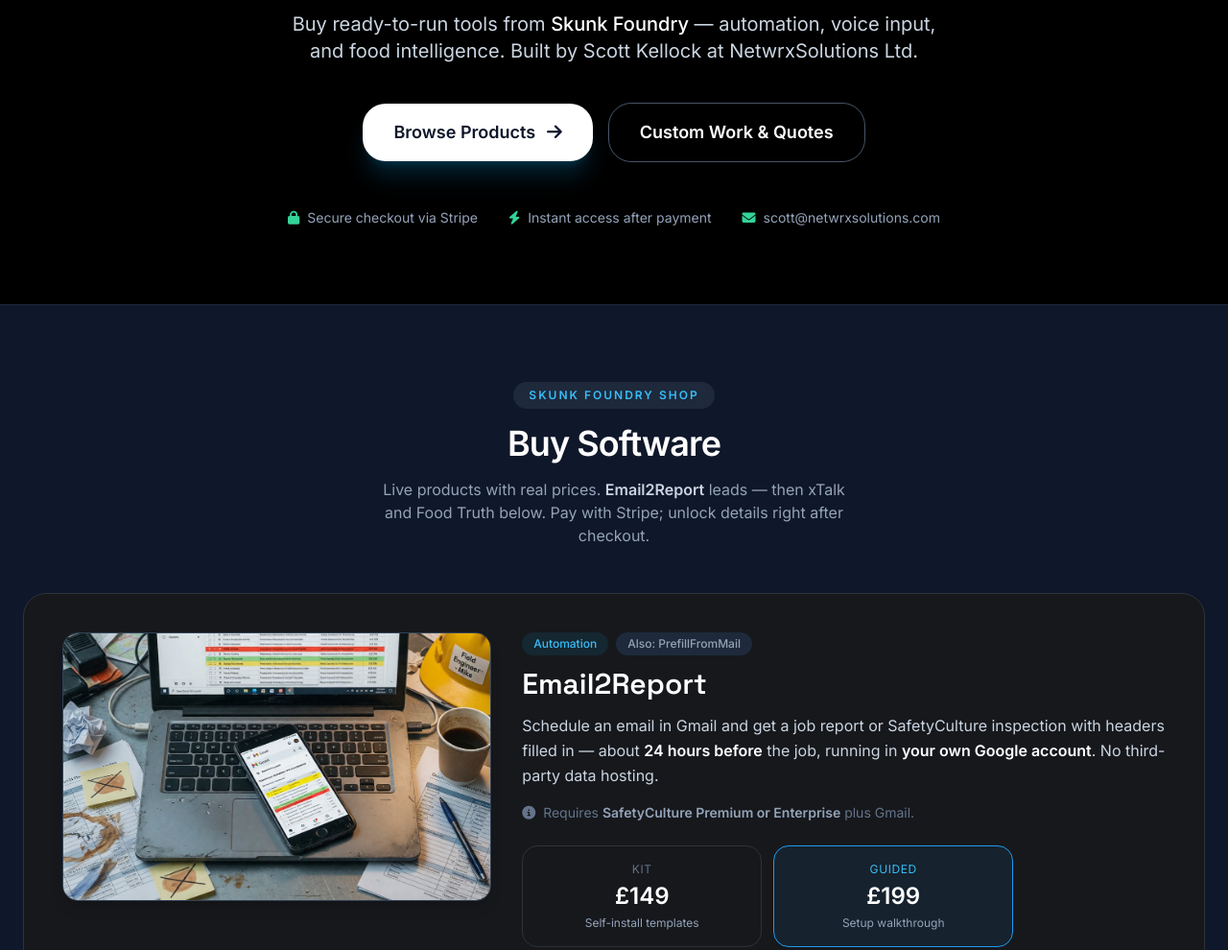
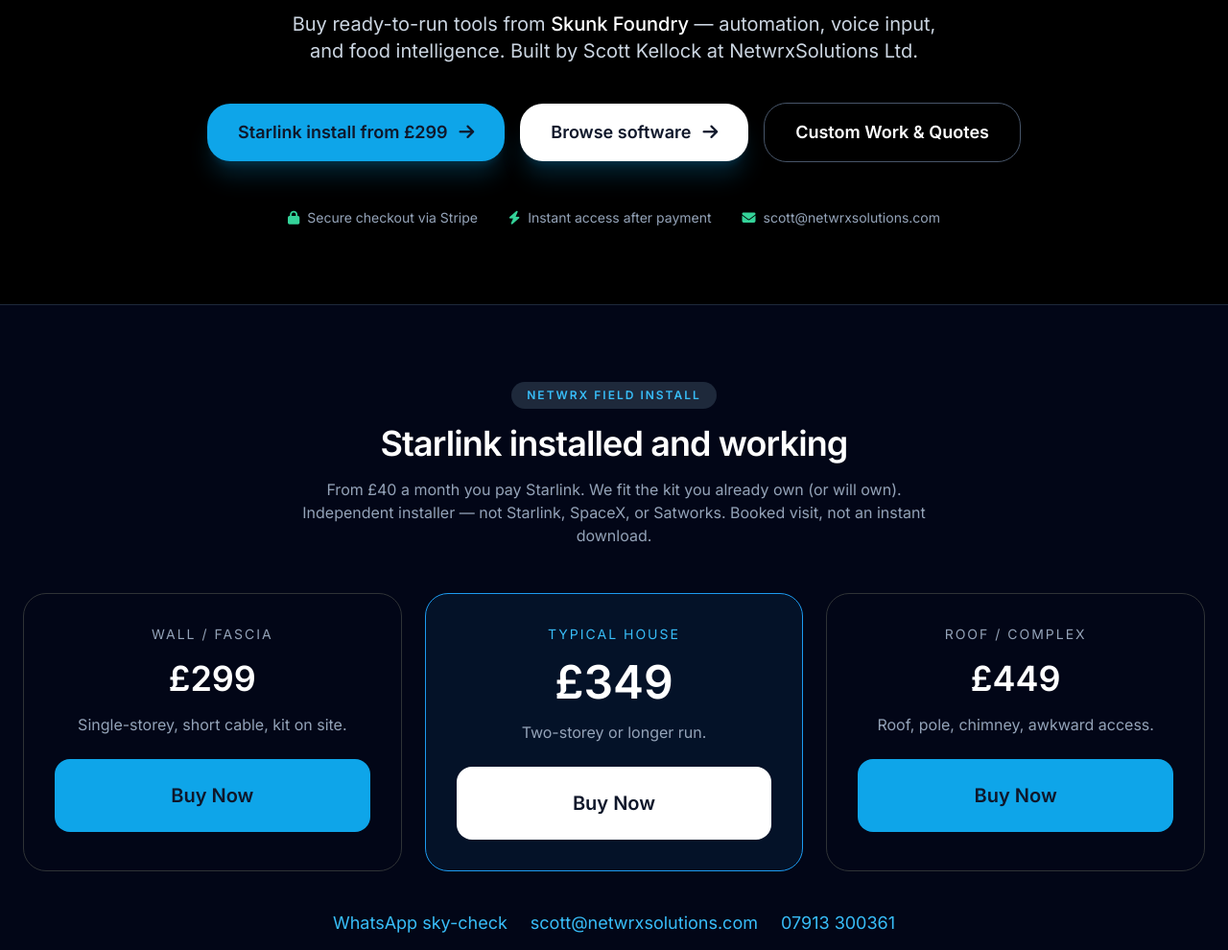
Before and after one commit to cyberbob4269/netwrx-solutions-website, a plain HTML site: page index.html in a window 1280 px wide. Shown: the part 1138-2128 px from the top of the page at 96% size. Drawn offline with nearby package versions, Linux system fonts and the light colour scheme.

Commit message:
Add Starlink install Buy Now tiers above the software shop.

```diff
--- a/index.html
+++ b/index.html
@@ -3,8 +3,8 @@
 <head>
     <meta charset="UTF-8">
     <meta name="viewport" content="width=device-width, initial-scale=1.0">
-    <meta name="description" content="Buy Email2Report, xTalk, and Food Truth from Skunk Foundry — software by Netwrx Solutions Limited, UK.">
-    <title>NetwrxSolutions | Skunk Foundry Software Shop</title>
+    <meta name="description" content="Starlink installed from £299. Also Email2Report, xTalk, and Food Truth from Skunk Foundry — Netwrx Solutions Limited, UK.">
+    <title>NetwrxSolutions | Starlink install · Skunk Foundry shop</title>
     <script src="https://cdn.tailwindcss.com"></script>
     <link rel="stylesheet" href="https://cdnjs.cloudflare.com/ajax/libs/font-awesome/6.5.1/css/all.min.css">
     <!-- Analytics: enable after pointing netwrxsolutions.com at this site.
@@ -115,6 +115,7 @@
             </div>
 
             <div class="hidden md:flex items-center gap-x-8 text-sm font-medium">
+                <a href="#starlink" class="nav-link text-sky-400 hover:text-white">Starlink install</a>
                 <a href="#shop" class="nav-link text-slate-300 hover:text-white">Shop</a>
                 <a href="#citizen-science" class="nav-link text-slate-300 hover:text-white">Citizen Science</a>
                 <a href="#services" class="nav-link text-slate-300 hover:text-white">Services</a>
@@ -124,10 +125,10 @@
             </div>
 
             <div class="flex items-center gap-x-3">
-                <a href="#shop"
-                   class="px-5 py-2.5 text-sm font-semibold bg-white text-slate-900 rounded-2xl hover:bg-slate-100 transition-colors flex items-center gap-x-2">
-                    <i class="fas fa-shopping-bag text-xs"></i>
-                    <span>Shop Now</span>
+                <a href="#starlink"
+                   class="px-5 py-2.5 text-sm font-semibold bg-sky-500 text-slate-900 rounded-2xl hover:bg-sky-400 transition-colors flex items-center gap-x-2">
+                    <i class="fas fa-satellite-dish text-xs"></i>
+                    <span>Starlink</span>
                 </a>
                 <a href="#contact"
                    class="hidden md:flex px-4 py-2.5 text-sm font-medium border border-slate-700 hover:bg-slate-800 rounded-2xl transition-colors">
@@ -159,9 +160,14 @@
             </p>
 
             <div class="flex flex-col sm:flex-row items-center justify-center gap-4">
+                <a href="#starlink"
+                   class="px-8 py-4 text-lg font-semibold bg-sky-500 text-slate-900 rounded-3xl hover:bg-sky-400 transition-all flex items-center justify-center gap-x-3 shadow-xl shadow-sky-500/20">
+                    <span>Starlink install from £299</span>
+                    <i class="fas fa-arrow-right"></i>
+                </a>
                 <a href="#shop"
                    class="px-8 py-4 text-lg font-semibold bg-white text-slate-900 rounded-3xl hover:bg-slate-100 transition-all flex items-center justify-center gap-x-3 shadow-xl shadow-sky-500/20">
-                    <span>Browse Products</span>
+                    <span>Browse software</span>
                     <i class="fas fa-arrow-right"></i>
                 </a>
                 <a href="#contact"
@@ -186,6 +192,45 @@
             </div>
         </div>
     </header>
+
+    <!-- Starlink field install (Netwrx, not Skunk Foundry software) -->
+    <section id="starlink" class="bg-slate-950 border-t border-slate-800 py-20">
+        <div class="max-w-7xl mx-auto px-6">
+            <div class="text-center mb-12">
+                <div class="inline-block px-4 py-1.5 bg-slate-800 text-sky-400 text-xs font-semibold tracking-[2px] rounded-full mb-4">NETWRX FIELD INSTALL</div>
+                <h2 class="section-header">Starlink installed and working</h2>
+                <p class="mt-4 max-w-2xl mx-auto text-slate-400">From £40 a month you pay Starlink. We fit the kit you already own (or will own). Independent installer — not Starlink, SpaceX, or Satworks. Booked visit, not an instant download.</p>
+            </div>
+            <div class="grid md:grid-cols-3 gap-6">
+                <a href="https://buy.stripe.com/dRm14n7zo4VDdSaaXCbo409" target="_blank" rel="noopener"
+                   class="price-tier rounded-3xl p-8 text-center buy-btn block">
+                    <div class="text-sm uppercase tracking-[2px] text-slate-400">Wall / fascia</div>
+                    <div class="text-4xl font-bold my-4">£299</div>
+                    <p class="text-slate-400 mb-6">Single-storey, short cable, kit on site.</p>
+                    <span class="block py-6 text-xl font-semibold bg-sky-500 text-slate-900 rounded-2xl">Buy Now</span>
+                </a>
+                <a href="https://buy.stripe.com/cNi3cv1b0co57tM4zebo40a" target="_blank" rel="noopener"
+                   class="price-tier featured rounded-3xl p-8 text-center buy-btn block">
+                    <div class="text-sm uppercase tracking-[2px] text-sky-400">Typical house</div>
+                    <div class="text-5xl font-bold my-4">£349</div>
+                    <p class="text-slate-400 mb-6">Two-storey or longer run.</p>
+                    <span class="block py-6 text-xl font-semibold bg-white text-slate-900 rounded-2xl">Buy Now</span>
+                </a>
+                <a href="https://buy.stripe.com/eVq14ndXMgEl01kc1Gbo40b" target="_blank" rel="noopener"
+                   class="price-tier rounded-3xl p-8 text-center buy-btn block">
+                    <div class="text-sm uppercase tracking-[2px] text-slate-400">Roof / complex</div>
+                    <div class="text-4xl font-bold my-4">£449</div>
+                    <p class="text-slate-400 mb-6">Roof, pole, chimney, awkward access.</p>
+                    <span class="block py-6 text-xl font-semibold bg-sky-500 text-slate-900 rounded-2xl">Buy Now</span>
+                </a>
+            </div>
+            <div class="mt-10 flex flex-wrap justify-center gap-6 text-lg">
+                <a class="text-sky-400" href="https://wa.me/447913300361?text=Starlink%20sky-check">WhatsApp sky-check</a>
+                <a class="text-sky-400" href="mailto:scott@netwrxsolutions.com">scott@netwrxsolutions.com</a>
+                <a class="text-sky-400" href="tel:07913300361">07913 300361</a>
+            </div>
+        </div>
+    </section>
 
     <!-- Shop Section -->
     <section id="shop" class="bg-slate-900 border-t border-slate-800 py-20">
@@ -422,7 +467,9 @@
                         <i class="fas fa-network-wired text-3xl"></i>
                     </div>
                     <h3 class="text-2xl font-semibold mb-3">Network &amp; Infrastructure</h3>
-                    <p class="text-slate-400 mb-6">Full site rollouts, fiber, Wi-Fi, Cisco, EPoS/ATM installs across the UK &amp; Europe.</p>
+                    <p class="text-slate-400 mb-6">Starlink dish installs, site rollouts, fiber, Wi-Fi, Cisco, EPoS/ATM across the UK &amp; Europe.</p>
+                    <a href="#starlink" class="text-sky-400">Starlink install →</a>
+                    <a href="#starlink" class="text-sky-400">Starlink install →</a>
                 </div>
 
                 <div class="service-card x-card border rounded-3xl p-8">
```
